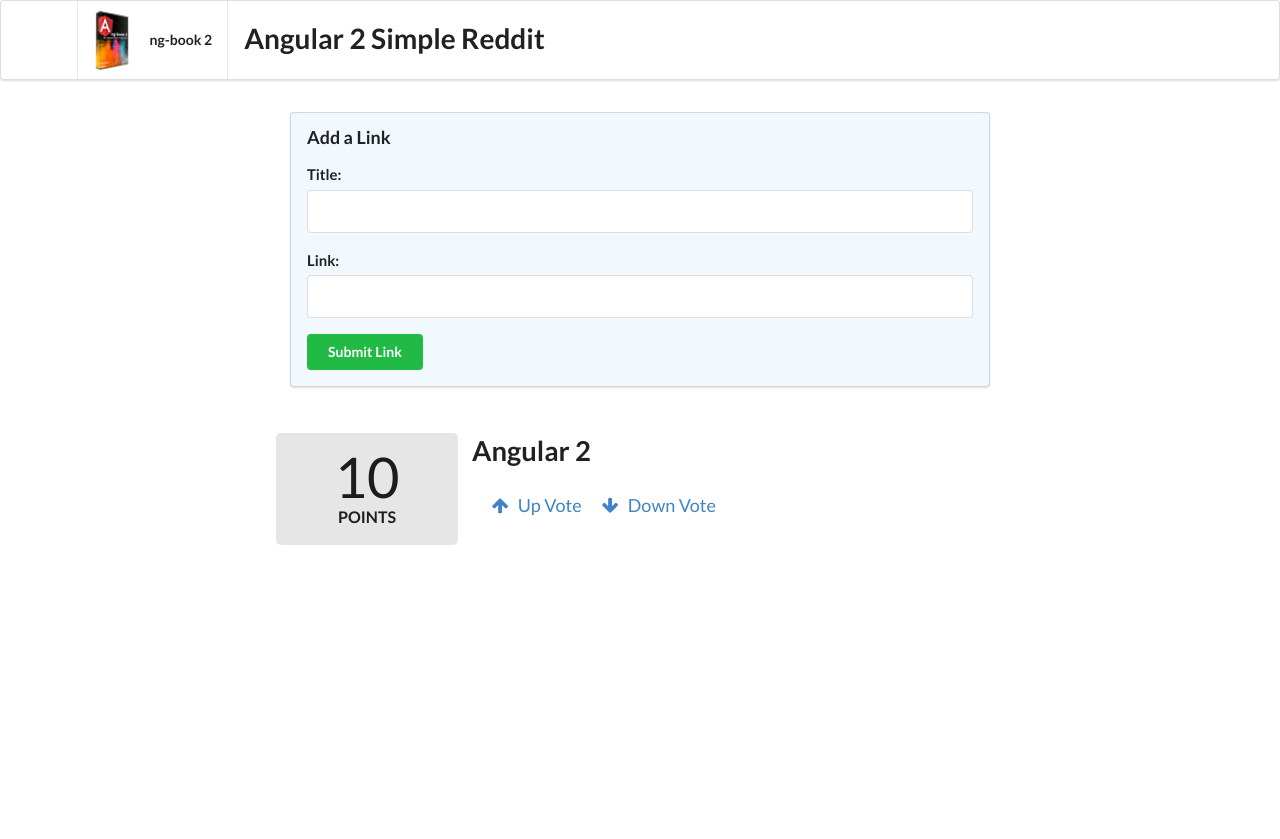
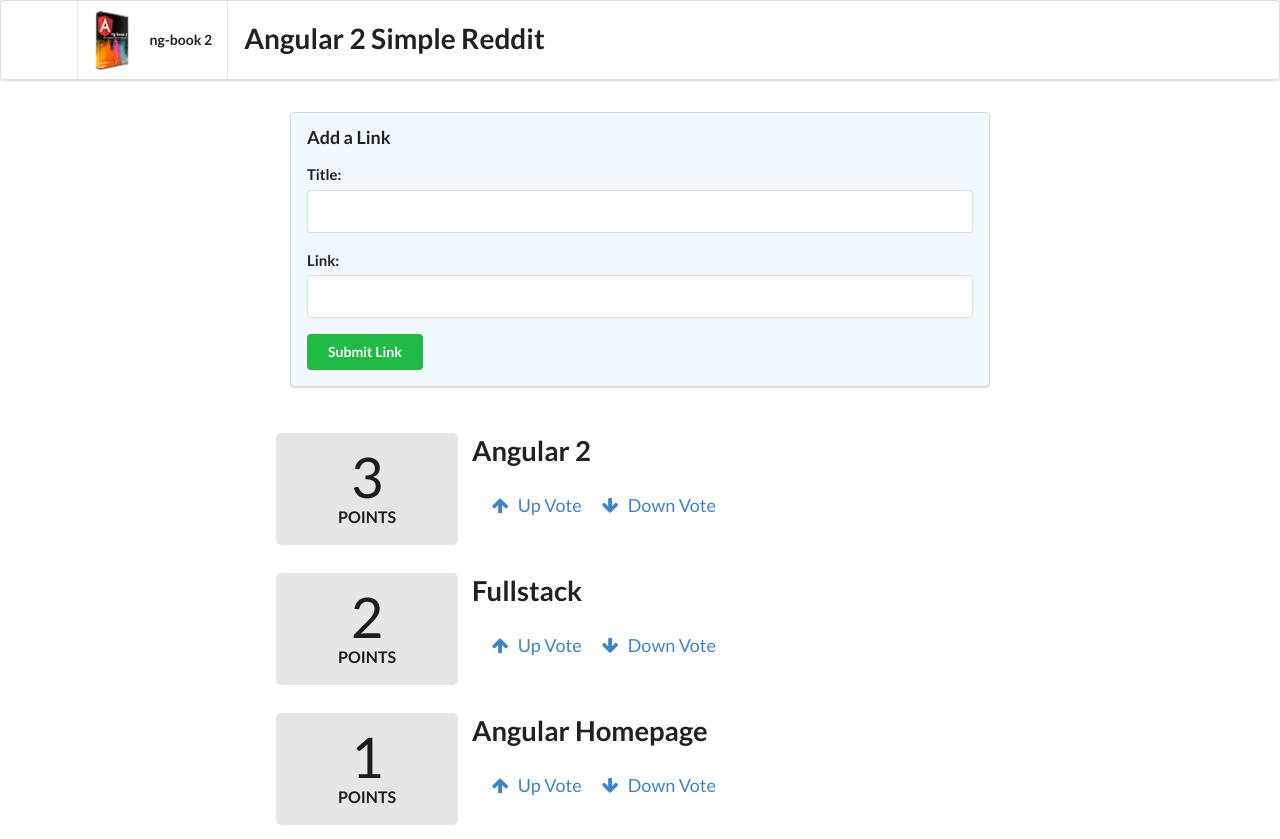
Before and after one commit to JackEdwardLyons/voting-app, an Angular app: page / in a window 1280 px wide. Before the commit the page ends 800 px from the top, so only its background shows below. Built offline with nearby package versions, Linux system fonts and the light colour scheme.

Commit message:
Using @Input, each article can be displayed in the app-article element within the app.component.html

```diff
--- a/src/app/app.component.html
+++ b/src/app/app.component.html
@@ -23,7 +23,10 @@
     </button>
 </form>
 
+<!-- Loop over each article post within the app.component constructor -->
 <div class="ui grid posts">
-  <app-article>
+  <app-article
+    *ngFor="let post of articles"
+    [article]="post">
   </app-article>
 </div>
--- a/src/app/app.component.ts
+++ b/src/app/app.component.ts
@@ -1,5 +1,5 @@
 import { Component } from '@angular/core';
-
+import { Article }   from './article/article.model';
 
 @Component({
   selector: 'app-root',
@@ -7,6 +7,17 @@
   styleUrls: ['./app.component.css']
 })
 export class AppComponent {
+
+  articles: Article[]; // An array of article
+
+  constructor() {
+
+    this.articles = [
+      new Article('Angular 2', 'http://angular.io', 3),
+      new Article('Fullstack', 'http://fullstack.io', 2),
+      new Article('Angular Homepage', 'http://angular.io', 1),
+    ];
+  }
 
   /* NOTES on type syntax: HTMLInputElement
    * =======================================
--- a/src/app/article/article.component.ts
+++ b/src/app/article/article.component.ts
@@ -1,4 +1,4 @@
-import { Component, HostBinding, OnInit } from '@angular/core';
+import { Component, HostBinding, OnInit, Input } from '@angular/core';
 import { Article } from '../article/article.model';
 
 @Component({
@@ -16,15 +16,11 @@
    * ---------------------------------------------------------*/
   @HostBinding('attr.class') cssClass = 'row';
   // Inject the Article model
-  article: Article;
+  @Input() article: Article;
+
 
   constructor() {
-    // construct a new Article
-    this.article = new Article(
-      'Angular 2',
-      'http://angular.io',
-      10
-    )
+    // article is populated by the @Input now...
   }
 
 
```
